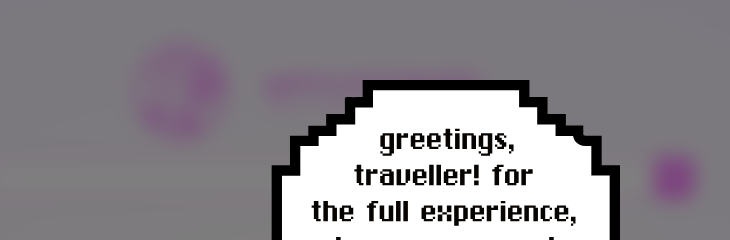
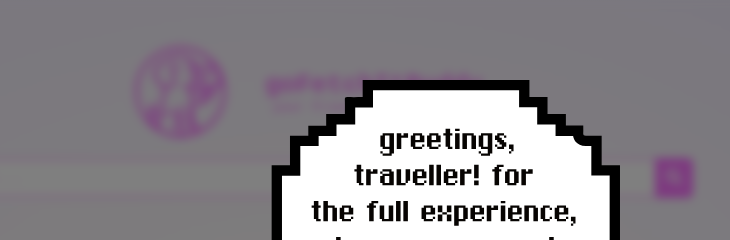
Before and after one commit to frogulator/furryFinder, a plain HTML site: page index.html in a window 1280 px wide. Shown: the top 240 px of the page, 331-1061 px from the left. Drawn offline with Linux system fonts and the light colour scheme.

Commit message:
Add files via upload

```diff
--- a/index.html
+++ b/index.html
@@ -27,7 +27,7 @@
             display: flex;
             align-items: center;
             justify-content: center;
-            width: 70%;
+            width: 60%;
             margin: auto;
             height: 10vh;
             gap: 3rem;
@@ -36,7 +36,7 @@
         }
 
         .dog {
-            width: 7rem;
+            max-width: 7rem;
         }
 
         .search-container {
@@ -115,7 +115,7 @@
     display: flex;
     justify-content: center;
     align-items: center;
-    backdrop-filter: blur(10px);
+    backdrop-filter: blur(5px);
     -webkit-backdrop-filter: blur(5px);
 }
 #popupImage {
```
